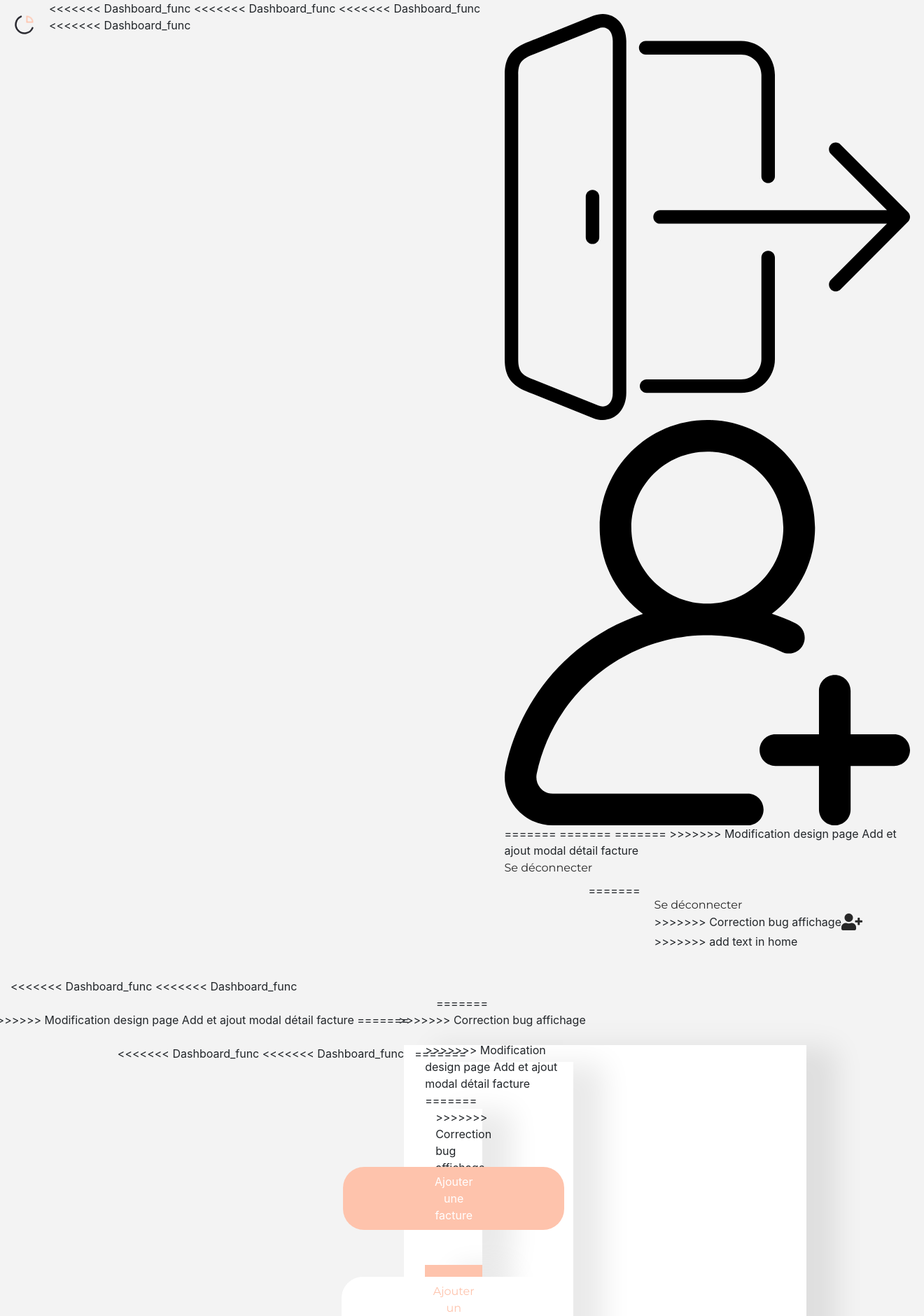
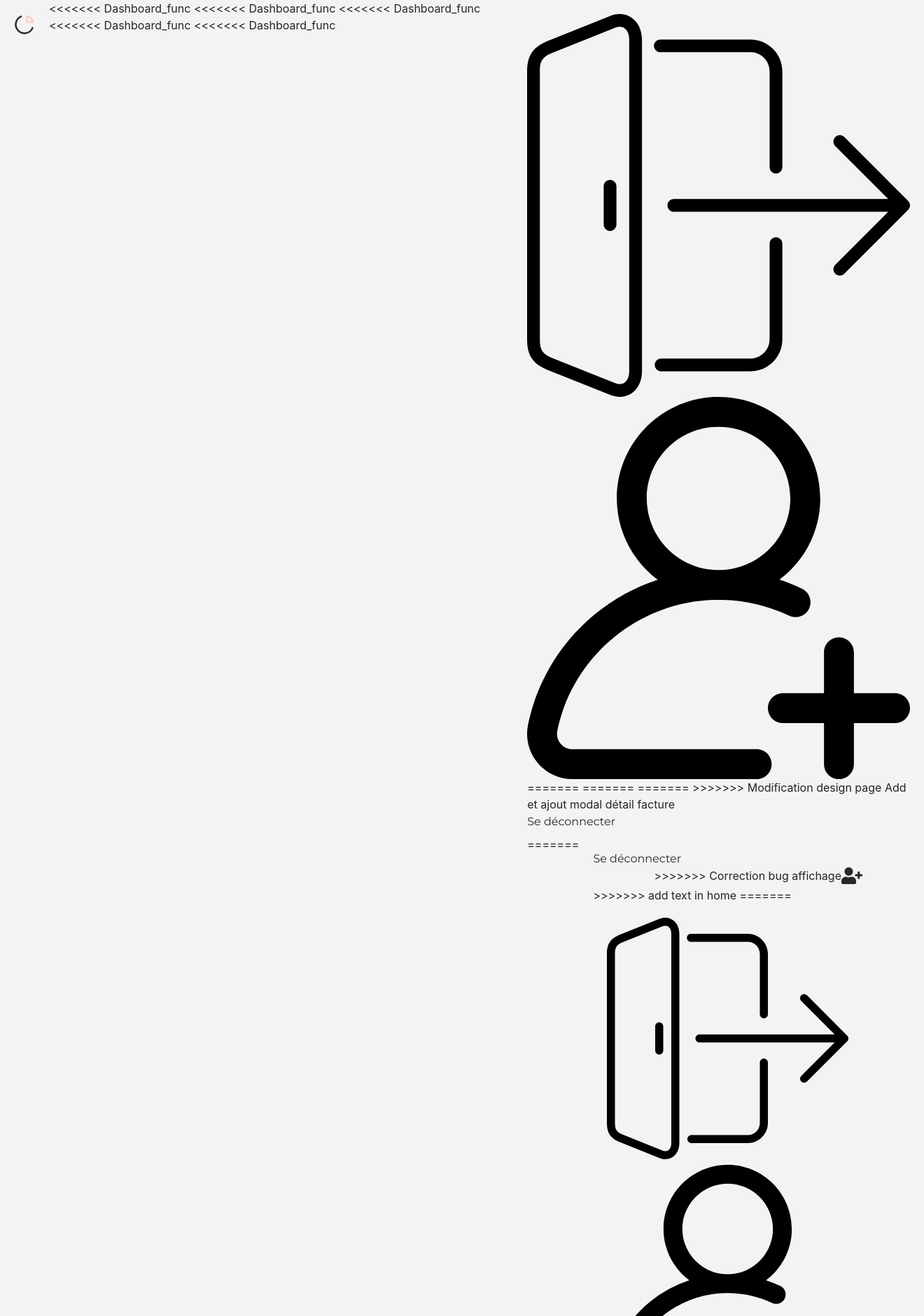
Before and after one commit to Dream-Team-of-Sab/projet-coloc, a Python web app: template app/templates/index.html in a window 1320 px wide. Shown: the top 1880 px of the page at 70% size. Run offline with Jinja, Linux system fonts and the light colour scheme; the template is opened without the code that fills it: most values are stand-ins (such as "Sample title", 1, 10 or a date in 2020); some libraries are stand-ins or nearby versions.

Commit message:
Modification affichage plus séparation formulaire et création view invitation

```diff
--- a/app/forms.py
+++ b/app/forms.py
@@ -62,7 +62,7 @@ def mail_to_friend(form):
         ],
         "Subject": "Invitation sur Api'flat",
         "TextPart": "Invitation",
-        "HTMLPart": "<h3>Bonjour"+friend_name+",vous avez été invité à rejoindre le gestionnaire de colocation Api'flat.\nVeuillez trouver ci-dessous les identifiants à renseigner lors de votre inscription.\nNom de la colocation :"+flat_name+"\nMot de passe de la colocation : "+flat_password+"</h3>",
+        "HTMLPart": "<h3>Bonjour"+friend_name+"</h3><br>,<p>Vous êtes invité à rejoindre le gestionnaire de colocation Api'flat. <br>Veuillez trouver ci-dessous les identifiants à renseigner lors de votre inscription. <br>Nom de la colocation :"+flat_name+" <br>Mot de passe de la colocation : "+flat_password+"</h3>",
         "CustomID": "AppGettingStartedTest"
         }
     ]
--- a/app/templates/index.html
+++ b/app/templates/index.html
@@ -27,9 +27,13 @@
         .logout a {
             color: #282828;
 <<<<<<< Dashboard_func
+<<<<<<< Dashboard_func
             text-align: center;
 =======
 >>>>>>> Correction bug affichage
+=======
+            text-align: center;
+>>>>>>> Modification affichage plus séparation formulaire et création view invitation
         }
 
         .logout a:hover{
@@ -40,13 +44,19 @@
         }
 
 <<<<<<< Dashboard_func
+<<<<<<< Dashboard_func
+=======
+>>>>>>> Modification affichage plus séparation formulaire et création view invitation
         .logout img {
             width: 15%;
             height: auto;
         }
 
+<<<<<<< Dashboard_func
 =======
 >>>>>>> Correction bug affichage
+=======
+>>>>>>> Modification affichage plus séparation formulaire et création view invitation
         .add{
             margin: 10px;
         }
@@ -66,9 +76,12 @@
             border: 1px solid #fff;
         }
 <<<<<<< Dashboard_func
+<<<<<<< Dashboard_func
 =======
 
 >>>>>>> Correction bug affichage
+=======
+>>>>>>> Modification affichage plus séparation formulaire et création view invitation
     </style>
 </head>
 <body class="index">
@@ -83,6 +96,7 @@
                 </svg>
             </a>
         </div>
+<<<<<<< Dashboard_func
 <<<<<<< Dashboard_func
 <<<<<<< Dashboard_func
 <<<<<<< Dashboard_func
@@ -115,6 +129,11 @@
                 <a href ="{{ url_for('flat') }}"><i class="fas fa-user-plus add_person"></i> </a>
             </div>
 >>>>>>> add text in home
+=======
+	    <div class="logout d-flex flex-column">
+            <a href="{{ url_for('logout') }}" class="mb-2"><img src="../static/img/logout.svg"></a>
+            <a href ="{{ url_for('flat') }}"> <img src="../static/img/add-user.svg"></a>
+>>>>>>> Modification affichage plus séparation formulaire et création view invitation
 	    </div>
     </header>
 
```
Also changed, not shown: app/routes.py (+27 -0 lines), app/templates/detail_facture.html (+12 -0 lines), app/templates/flat.html (+4 -7 lines).
